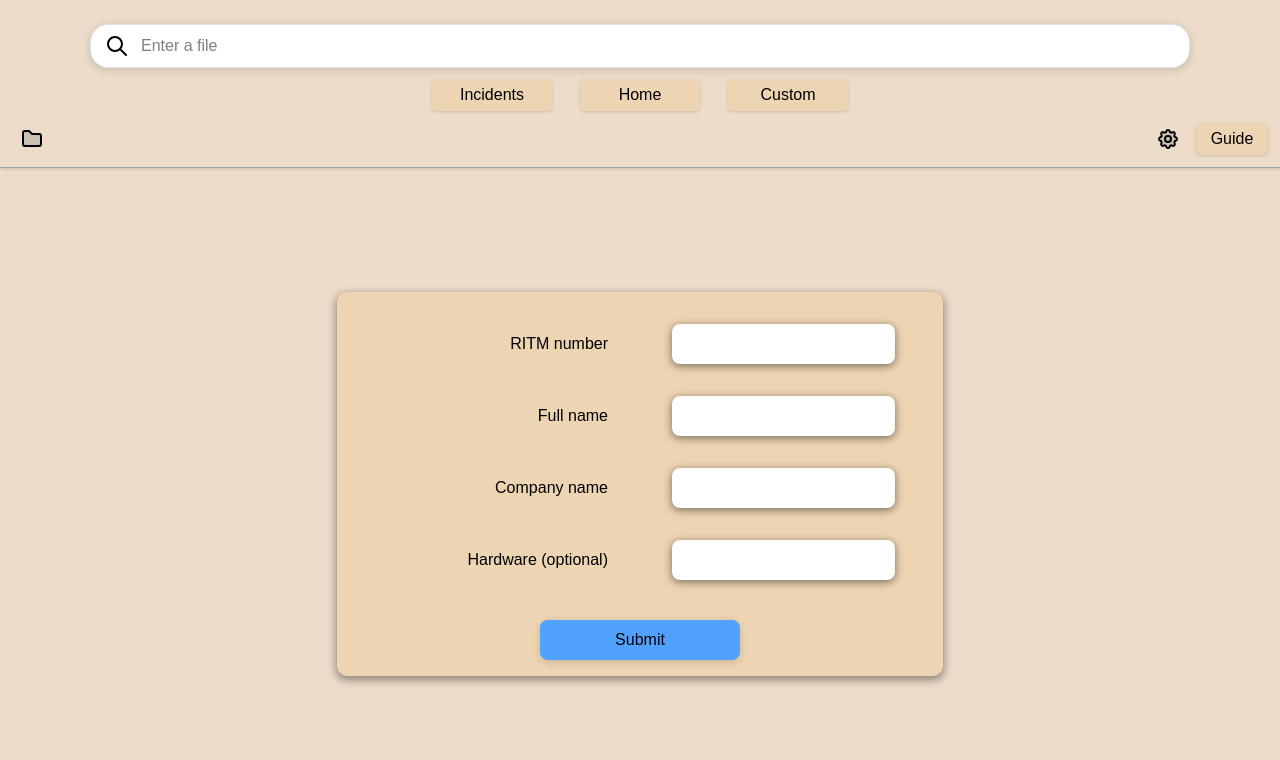
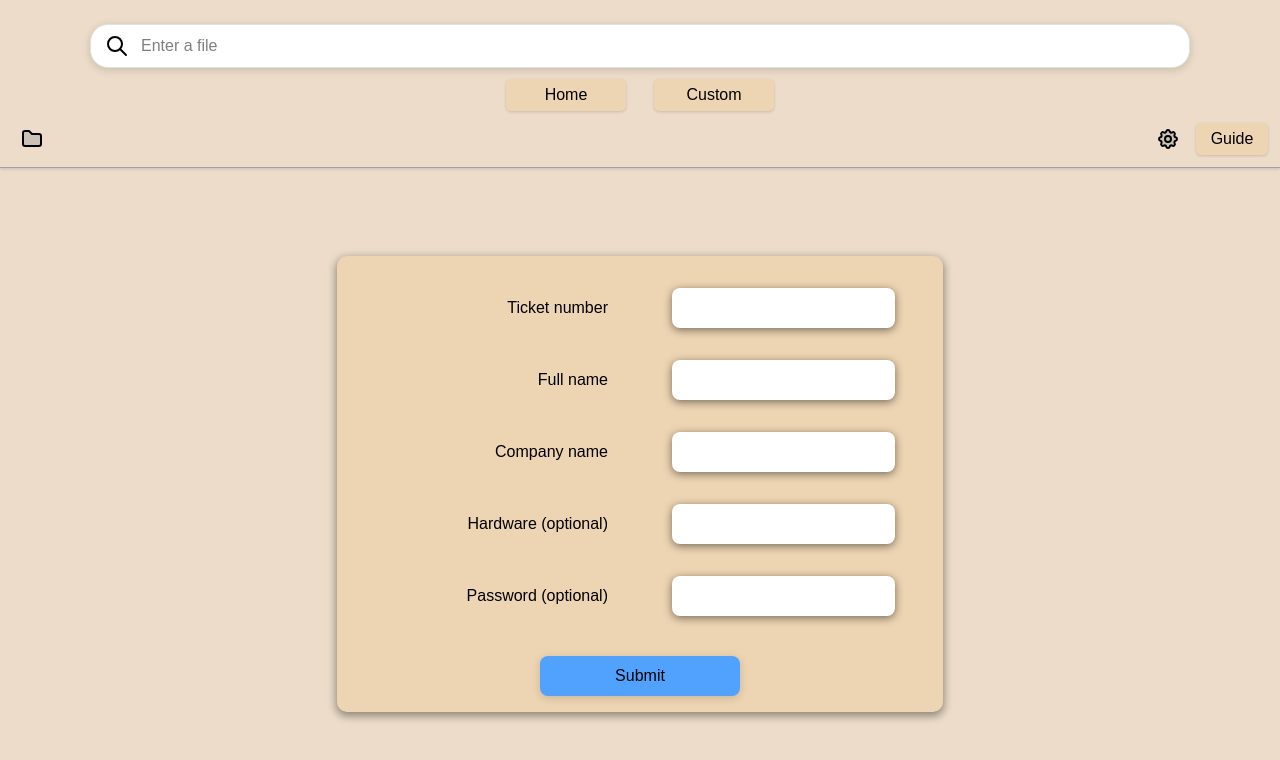
Before and after one commit to bobllor/TEKLabeler, a React (Vite) app: page /#/custom in a window 1280 px wide. Shown: the top 760 px of the page. Built offline with nearby package versions, Linux system fonts and the light colour scheme.

Commit message:
merged custom + incidents into one, removed incidents from navigation, made functions better

```diff
--- a/src/components/HeaderComponents/NavGroup.jsx
+++ b/src/components/HeaderComponents/NavGroup.jsx
@@ -5,12 +5,13 @@ export default function NavGroup({setLoading}){
     const navigate = useNavigate();
 
     const navNames = [
-        {name: 'Incidents', url: '/incidents'},
         {name: 'Home', url: '/'},
         {name: 'Custom', url: '/custom'}
     ];
 
     const handleRedirect = (url) => {
+        // NOTE: if you are in the development environment then BrowserRouter
+        // must be used. HashRouter will make this always be / at all times.
         const path = window.location.pathname;
 
         if(path != url){
--- a/src/routes/Custom.jsx
+++ b/src/routes/Custom.jsx
@@ -2,8 +2,9 @@ import { useLocation } from "react-router";
 import CustomTemplate from "./RoutesComponents/CustomTemplate";
 import { useAlertContext } from "../context/AlertsContext";
 import { useState, useEffect } from "react";
+import { includesCheck } from "./utils";
 
-export default function Custom({ incidentTemplate = false, showDrag }){
+export default function Custom({ showDrag }){
     const location = useLocation();
 
     const { addAlertMessage } = useAlertContext();
@@ -24,38 +25,39 @@ export default function Custom({ incidentTemplate = false, showDrag }){
         e.preventDefault();
 
         const formData = e.target.elements;
-        // hack workaround for dealing with dynamic incidents...
-        const ticketInputType = formData[0].classList[formData[0].classList.length - 1];
+        const ticketTypeArr = ["ritm", "inc"];
+        const ticketValue = formData[0].value;
 
-        const isIncident = formData[0].value.toLowerCase().includes('inc') ? true : false;
+        const isValidInput = includesCheck(ticketValue, ticketTypeArr)
 
-        if(ticketInputType === 'incident' && !isIncident){
-            addAlertMessage('Incorrect format used for the incident value. Follow the format INC1234567.')
-            resetFields(formData);
-            return;
-        }else if(ticketInputType === 'custom' && !formData[0].value.toLowerCase().includes('ritm')){
-            addAlertMessage('Incorrect format used for a custom value. Follow the format RITM1234567.')
+        if(!isValidInput){
+            addAlertMessage('Incorrect format used for the ticket number, it must start with RITM or INC.')
             resetFields(formData);
             return;
         }
 
         let formObject = {};
+        const labelDataArr = ["hardware", "password"];
 
         for(let i = 0; i < formData.length; i++){
             if(formData[i].tagName != 'BUTTON'){
             // ensure no empty fields are entered
-            if(formData[i].value.trim() === '' && !formData[i].name.includes('hardware')){
+            if(formData[i].value.trim() === '' && !includesCheck(formData[i].name, labelDataArr)){
                 addAlertMessage(`Form fields cannot be empty.`)
                 resetFields(formData);
                 return
             }
 
+            // removes input from the idName of the labelData of the formData.
             formObject[formData[i].name.replace('Input', '')] = formData[i].value;
             formData[i].value = '';
             }
         }
 
         setDefaultTicketValue('');
+
+        // used for the correct template in the label in the label creation
+        const isIncident = ticketValue.toLowerCase().includes('inc') ? true : false;
 
         window.pywebview.api.create_custom_label(formObject, isIncident).catch(res => {
             let resStr = String(res);
@@ -84,7 +86,7 @@ export default function Custom({ incidentTemplate = false, showDrag }){
                 className={`flex-col w-full justify-center items-center
                 shadow-[0_3px_8px_1px_rgba(0,0,0,.4)] light-background py-4 rounded-[10px]`}
                 onSubmit={submitCustomLabelData}>
-                    <CustomTemplate type={incidentTemplate ? 'INC' : 'MAN'}
+                    <CustomTemplate
                     defaultValue={defaultTicketValue}
                     setTicketValue={setDefaultTicketValue}/>
                     <div className="flex w-full justify-center items-center pt-6">
--- a/src/routes/RoutesComponents/CustomTemplate.jsx
+++ b/src/routes/RoutesComponents/CustomTemplate.jsx
@@ -1,10 +1,11 @@
-export default function CustomTemplate({ type = 'INC', defaultValue = '', setTicketValue }){
+export default function CustomTemplate({ defaultValue = '', setTicketValue }){
     const labelData = [
         {idName: 'ticketInput',
-        labelText: type === 'INC' ? 'INC number' : 'RITM number',},
+        labelText: 'Ticket number'},
         {idName: 'nameInput', labelText: 'Full name', value: ''},
         {idName: 'companyInput', labelText: 'Company name', value: ''},
-        {idName: 'hardwareInput', labelText: 'Hardware (optional)', value: ''}
+        {idName: 'hardwareInput', labelText: 'Hardware (optional)', value: ''},
+        {idName: 'passwordInput', labelText: 'Password (optional)', value: ''}
     ]
 
     return (
@@ -20,7 +21,7 @@ export default function CustomTemplate({ type = 'INC', defaultValue = '', setTic
                         {ele.idName === 'ticketInput' ? <>
                             <input
                             className={`p-2 rounded-[8px] shadow-[0_2px_8px_0_rgba(0,0,0,.5)]
-                            mx-8 outline-hidden bg-white text-black ${type === 'INC' ? 'incident' : 'custom'}`}
+                            mx-8 outline-hidden bg-white text-black custom`}
                             type="text" name={ele.idName}
                             value={defaultValue}
                             onChange={e => setTicketValue(e.target.value)}
--- /dev/null
+++ b/src/routes/utils.ts
@@ -0,0 +1,10 @@
+export function includesCheck(stringVal: string, checkList: Array<string>): boolean{
+    for(const word of checkList){
+        const loweredWord: string = word.toLowerCase();
+        if(stringVal.toLowerCase().includes(loweredWord)){
+            return true;
+        }
+    };
+
+    return false;
+}
```
